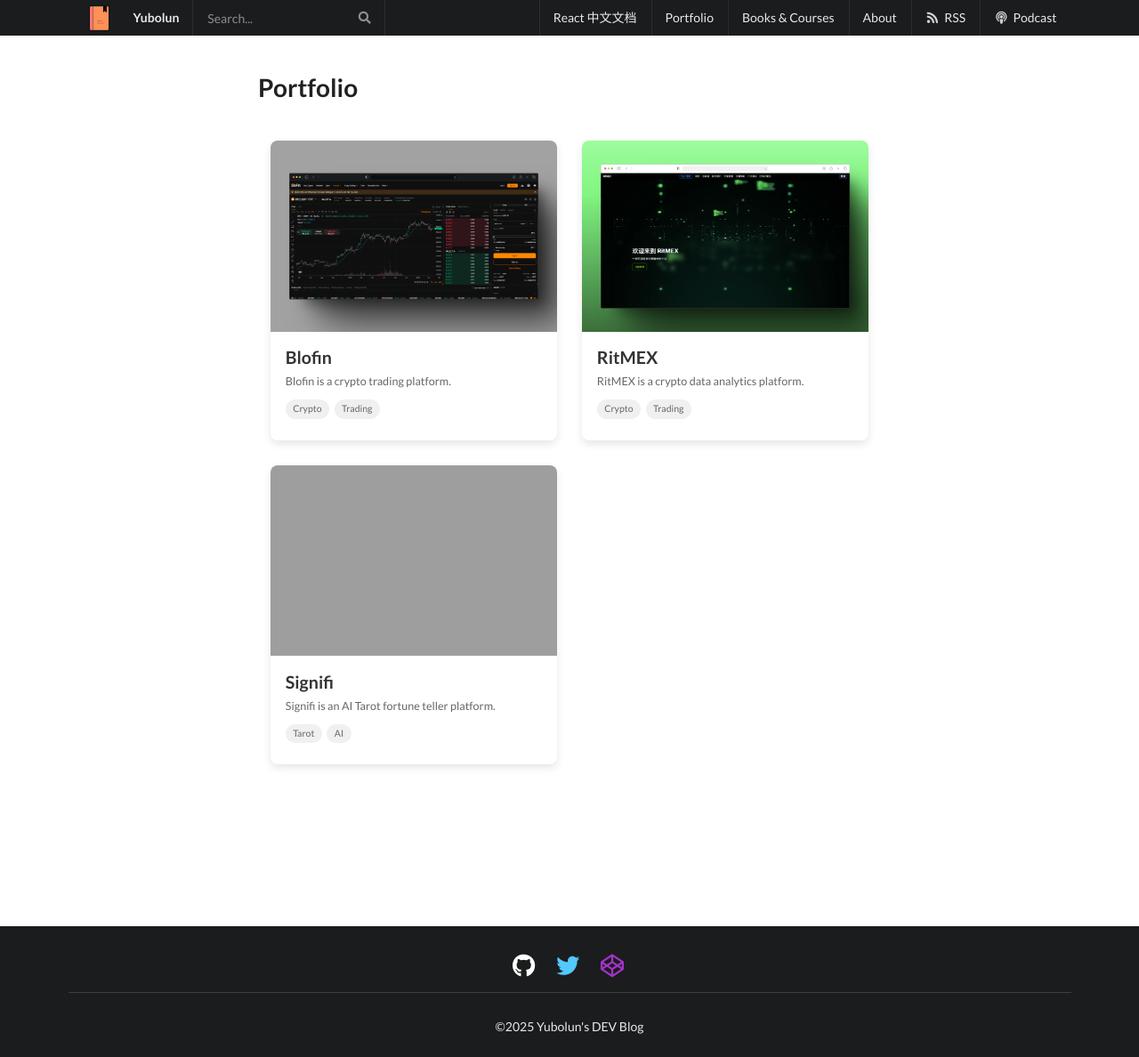
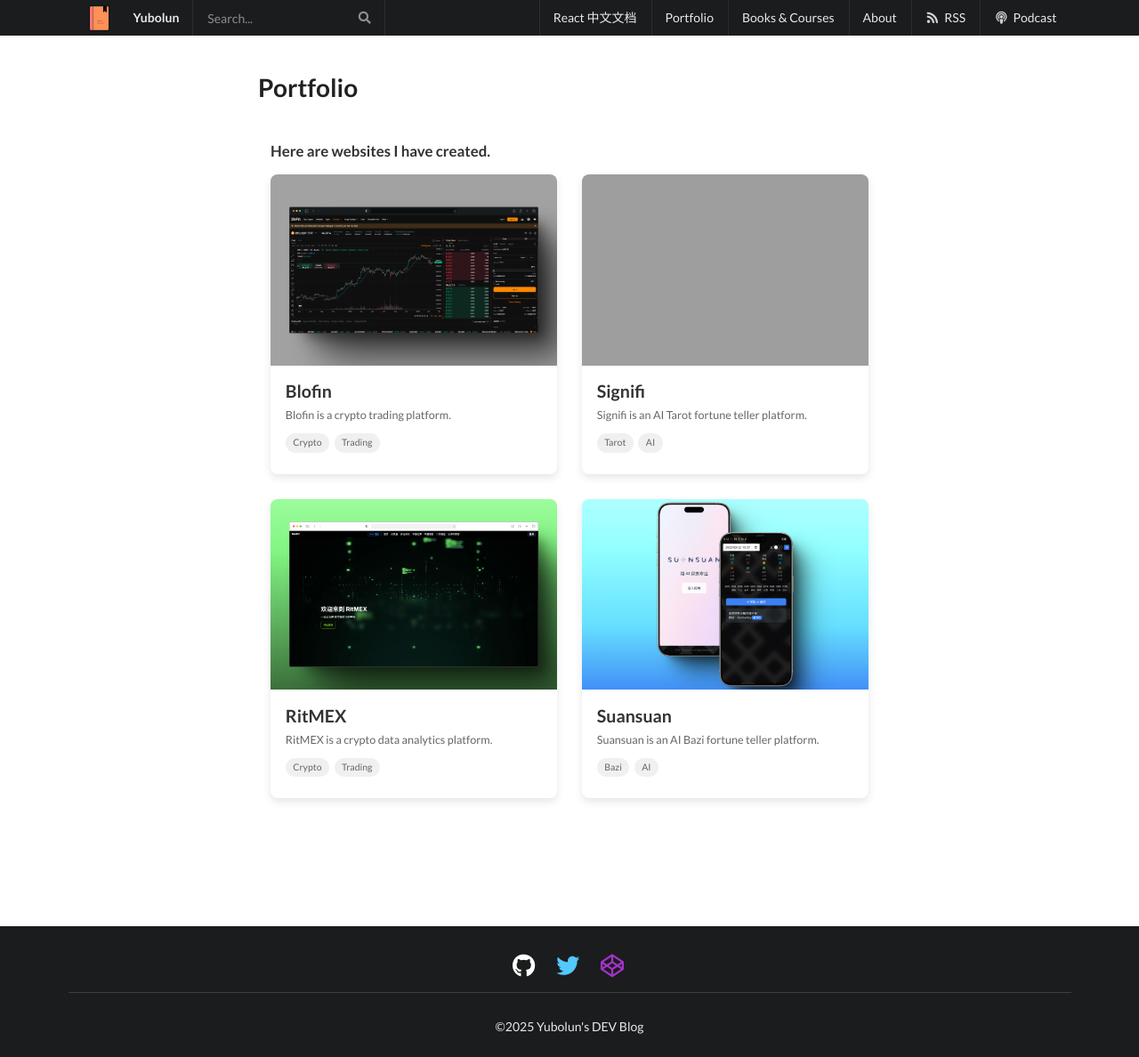
Before and after one commit to discountry/discountry.github.io, a Jekyll site: the page built from portfolio/index.html, in a window 1280 px wide and 1188 px high. Shown: the whole window at 89% size. Built offline with Jekyll 4.4.1, drawn with Linux system fonts in a browser that asks for light colours.

Commit message:
add sites

```diff
--- /dev/null
+++ b/_websites/suansuan.md
@@ -0,0 +1,12 @@
+---
+layout: post
+title: Suansuan
+date: "2025-01-01 00:00"
+published: True
+categories: ['Websites']
+tags: ['Bazi', 'AI']
+link: https://suansuan.app
+cover: suansuan.png
+---
+
+Suansuan is an AI Bazi fortune teller platform.
--- a/css/portfolio.scss
+++ b/css/portfolio.scss
@@ -5,6 +5,14 @@
   max-width: 1200px;
   margin: 0 auto;
   padding: 2rem 1rem;
+}
+
+.portfolio-subtitle {
+  font-size: 1.2rem;
+  margin-bottom: 1rem;
+  color: #333;
+  font-weight: 600;
+  white-space: nowrap;
 }
 
 .portfolio-grid {
--- a/portfolio/index.html
+++ b/portfolio/index.html
@@ -5,6 +5,7 @@
 ---
 
 <div class="portfolio-container">
+  <p class="portfolio-subtitle">Here are websites I have created.</p>
   <div class="portfolio-grid">
     {% for website in site.websites %}
       <a href="{{ website.link }}" target="_blank" rel="noopener noreferrer" class="portfolio-link">
```
Also changed, not shown: _websites/blofin.md (+1 -0 lines), _websites/ritmex.md (+1 -0 lines), _websites/siginifi.md (+1 -0 lines), images/websites/suansuan.png (added).
